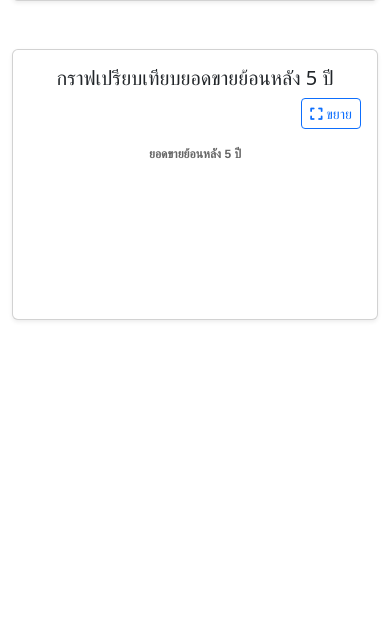
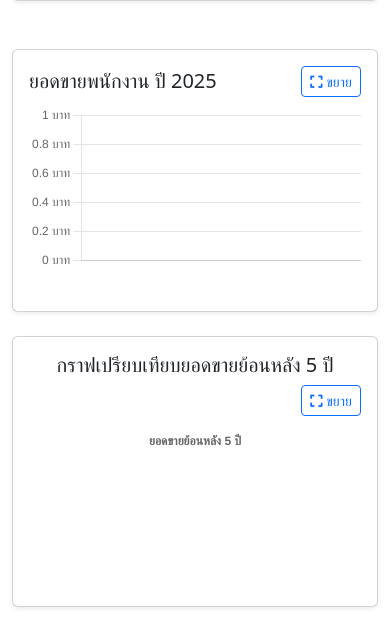
Before and after one commit to DarkNess1903/Report-Martha, a PHP site: page /retrospect.php in a window 390 px wide. Shown: the part 895-1526 px from the top of the page. Before the commit the page ends 1216 px from the top, so only its background shows below. Run offline with PHP 8.4, Linux system fonts and the light colour scheme; the visitor is signed in with stand-in values (Sample User, id 1); tables that the repository leaves empty or names only in its code hold one stand-in row (values such as "Sample post").

Commit message:
กราฟพนักงาน

```diff
--- a/retrospect.php
+++ b/retrospect.php
@@ -76,6 +76,29 @@ if ($result && $result->num_rows > 0) {
         $past_years_data[$year][$month] = $amount;
     }
 }
+
+// ดึงยอดขายรวมของพนักงานแต่ละคนในปีที่เลือก
+$sql = "SELECT u.username AS employee_name, SUM(s.amount) AS total_sales
+        FROM sales s
+        JOIN users u ON s.user_id = u.id
+        WHERE s.year = ?
+        GROUP BY s.user_id
+        ORDER BY total_sales DESC";
+
+$stmt = $conn->prepare($sql);
+$stmt->bind_param("i", $selected_year);
+$stmt->execute();
+$result = $stmt->get_result();
+
+$employee_labels = [];
+$employee_sales = [];
+
+while ($row = $result->fetch_assoc()) {
+    $employee_labels[] = $row['employee_name'];
+    $employee_sales[] = $row['total_sales'];
+}
+
+$stmt->close();
 
 $conn->close();
 ?>
@@ -160,6 +183,23 @@ $conn->close();
         </div>
     </div>
 </div>
+
+<!-- กราฟยอดขายพนักงานแต่ละคน -->
+     <div class="col-12 mb-4">
+        <div class="card shadow-sm">
+            <div class="card-body">
+                <div class="col-md-12 mb-4 chart-container">
+                    <div class="d-flex justify-content-between align-items-center mb-2">
+                        <h5 class="mb-0">ยอดขายพนักงาน ปี <?= $selected_year ?></h5>
+                        <button class="btn btn-sm btn-outline-primary" onclick="showFullScreenChart('employeeSalesChart')">
+                            <i class="fas fa-expand"></i> ขยาย
+                        </button>
+                    </div>
+                    <canvas id="employeeSalesChart" height="150"></canvas>
+                </div>
+            </div>
+        </div>
+    </div>
 
     <!-- กราฟเปรียบเทียบยอดขายย้อนหลัง 5 ปี -->
     <div class="col-12 mb-4">
@@ -290,6 +330,45 @@ $conn->close();
         }
     });
 
+    // กราฟยอดขายพนักงานแต่ละคน
+    const employeeSalesCtx = document.getElementById('employeeSalesChart').getContext('2d');
+    const employeeSalesChart = new Chart(employeeSalesCtx, {
+        type: 'bar',
+        data: {
+            labels: <?= json_encode($employee_labels) ?>,
+            datasets: [{
+                label: 'ยอดขายรวม (บาท)',
+                data: <?= json_encode($employee_sales) ?>,
+                backgroundColor: 'rgba(54, 162, 235, 0.7)',
+                borderColor: 'rgba(54, 162, 235, 1)',
+                borderWidth: 1
+            }]
+        },
+        options: {
+            responsive: true,
+            scales: {
+                y: {
+                    beginAtZero: true,
+                    ticks: {
+                        callback: function(value) {
+                            return new Intl.NumberFormat('th-TH').format(value) + ' บาท';
+                        }
+                    }
+                }
+            },
+            plugins: {
+                legend: { display: false },
+                tooltip: {
+                    callbacks: {
+                        label: function(context) {
+                            return context.dataset.label + ': ' + context.formattedValue + ' บาท';
+                        }
+                    }
+                }
+            }
+        }
+    });
+
     // ตรวจสอบข้อมูลที่ส่งมาจาก PHP
     console.log(pastYearsData);
 
```
